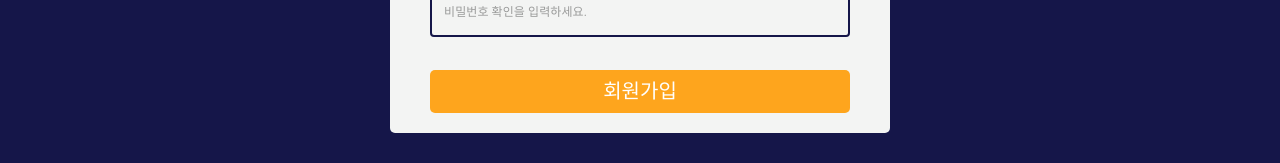
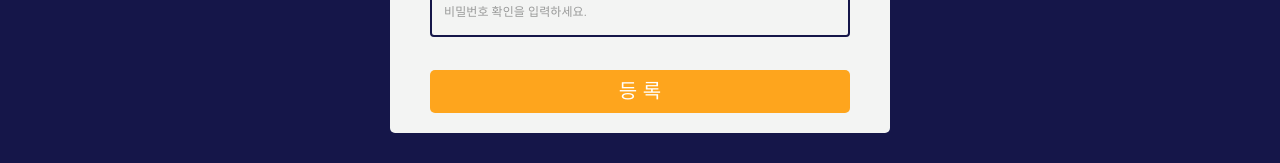
Before and after one commit to 2kjin/DeployZ, a React (Vite) app in the folder frontend/: page /signup in a window 1280 px wide. Shown: the part 540-703 px from the top of the page. Built offline with nearby package versions, Linux system fonts and the light colour scheme.

Commit message:
💄 design : 사용자 등록 워딩 변경

```diff
--- a/frontend/src/components/Auth/LoginSection.tsx
+++ b/frontend/src/components/Auth/LoginSection.tsx
@@ -75,7 +75,9 @@ export default function LoginSection() {
       </CustomForm>
       <TextBox>
         <NavText>비밀번호를 잊으셨나요?</NavText>
-        <NavText onClick={() => navigate("/signup")}>회원가입 하러가기</NavText>
+        <NavText onClick={() => navigate("/signup")}>
+          사용자 등록 하러가기
+        </NavText>
       </TextBox>
     </Container>
   );
--- a/frontend/src/components/Auth/SignUpSection.tsx
+++ b/frontend/src/components/Auth/SignUpSection.tsx
@@ -180,7 +180,7 @@ export default function SignupPage() {
         onChange={handlePasswordValid}
         helperText={showValidHelperText ? "비밀번호와 일치하지 않습니다." : ""}
       />
-      <SignUpButton onClick={sendSignUpData}>회원가입</SignUpButton>
+      <SignUpButton onClick={sendSignUpData}>등 록</SignUpButton>
     </Container>
   );
 }
--- a/frontend/src/components/CreateProject/RightSection/InputSection1.tsx
+++ b/frontend/src/components/CreateProject/RightSection/InputSection1.tsx
@@ -261,7 +261,7 @@ const Container = styled.div`
     align-items: center;
     justify-content: center;
     font-weight: bold;
-    font-size: 3rem;
+    font-size: 2.6rem;
 
     p {
       font-size: 3rem;
--- a/frontend/src/components/common/FooterNav.tsx
+++ b/frontend/src/components/common/FooterNav.tsx
@@ -205,6 +205,7 @@ const NavBtn = styled.div`
   justify-content: center;
   align-items: center;
   cursor: pointer;
+  word-break: nowrap;
   :hover {
     transform: scale(1.03);
   }
```
